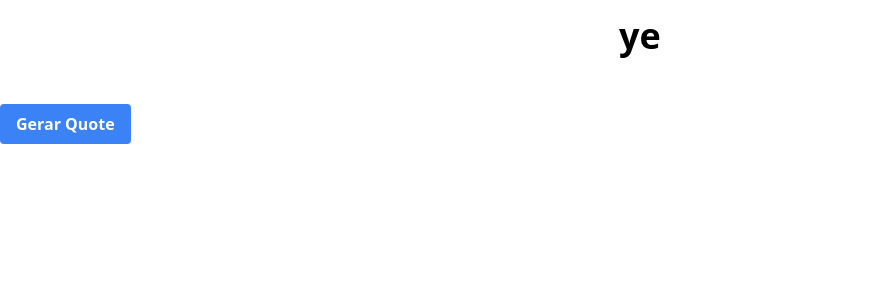
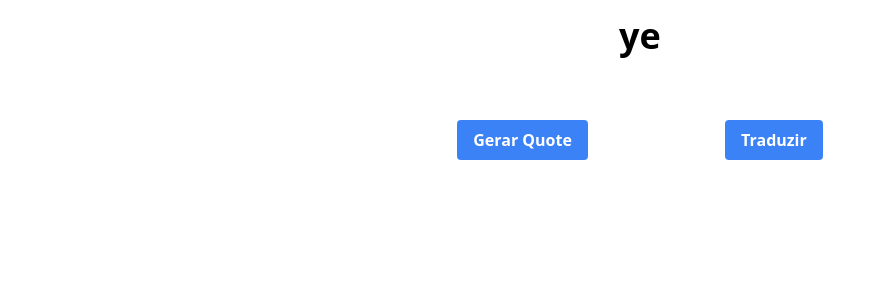
Before and after one commit to magnojunior07/vue-example-app, a Vue app: page / in a window 1280 px wide. Shown: the top 300 px of the page, without its empty margins (0-886 px from the left). Built offline with nearby package versions, Linux system fonts and the light colour scheme.

Commit message:
feat: add getQuote and translateQuote functions

```diff
--- a/src/App.vue
+++ b/src/App.vue
@@ -1,4 +1,5 @@
 <script setup lang="ts">
+import axios from 'axios';
 import HeaderComponent from './components/HeaderComponent.vue';
 import CardComponent from './components/CardComponent.vue';
 import ButtonComponent from './components/ButtonComponent.vue';
@@ -8,7 +9,10 @@ import ButtonComponent from './components/ButtonComponent.vue';
   <HeaderComponent />
   <main>
     <CardComponent v-if="quote != ''" v-bind:quote="quote" />
-    <ButtonComponent text="Gerar Quote"/>
+    <div class="flex mx-auto w-1/2 justify-evenly">
+      <ButtonComponent @click="getQuote" class="mt-4" text="Gerar Quote"/>
+      <ButtonComponent @click="translateQuote" class="mt-4" text="Traduzir"/>
+    </div>
   </main>
 </template>
 
@@ -16,8 +20,22 @@ import ButtonComponent from './components/ButtonComponent.vue';
   export default {
   data() {
     return {
-      quote: ""
+      quote: "",
+      image: ""
     }
-  }
+  },
+  methods: {
+    async getQuote() {
+      const response = await axios.get('https://api.kanye.rest/');
+      this.quote = response.data.quote;
+    },
+    async translateQuote() {
+        const response = await axios.get(
+          `https://translate.googleapis.com/translate_a/single?client=gtx&sl=auto&tl=pt&dt=t&q=${encodeURIComponent(this.quote)}`
+        );
+        const translatedQuote = await response.data;
+        this.quote = translatedQuote[0][0][0];
+    }
+  },
 }
 </script>
```
